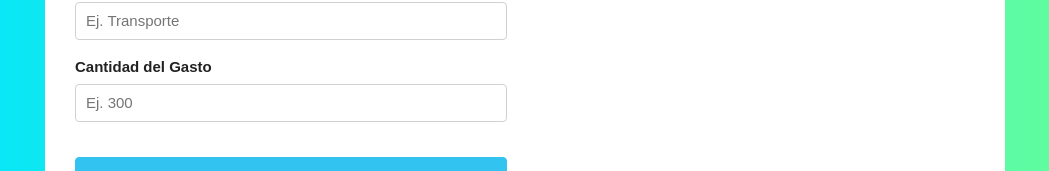
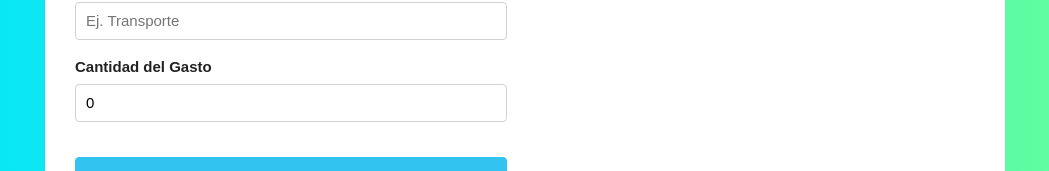
Before and after one commit to OsirisRoman/App-Presupuesto, a React (Create React App) app: page / in a window 1280 px wide. Shown: the part 446-617 px from the top of the page, without its empty margins (115-1164 px from the left). Built offline with nearby package versions, Linux system fonts and the light colour scheme.

Commit message:
Se añadió la lógica del componente Formulario.
Se agregaron states y funciones que permitirán al usuario agregar
gastos y llevar el conteo de los mismos.

```diff
--- a/package.json
+++ b/package.json
@@ -6,6 +6,7 @@
     "@testing-library/jest-dom": "^5.11.4",
     "@testing-library/react": "^11.1.0",
     "@testing-library/user-event": "^12.1.10",
+    "nanoid": "^3.1.16",
     "react": "^17.0.1",
     "react-dom": "^17.0.1",
     "react-scripts": "4.0.0",
--- a/src/App.js
+++ b/src/App.js
@@ -6,6 +6,13 @@ function App() {
   //Definir el state del presupuesto y del restante
   const [presupuesto, setPresupuesto] = useState(0);
   const [restante, setRestante] = useState(0);
+  const [gastos, setGastos] = useState([]);
+
+  //Agregar nuevo gasto
+  const agregarNuevoGasto = (gasto) => {
+    setRestante(presupuesto - gasto);
+    setGastos([...gastos, gasto]);
+  };
 
   return (
     <div className='container'>
@@ -15,7 +22,7 @@ function App() {
           <Pregunta setPresupuesto={setPresupuesto} setRestante={setRestante} />
           <div className='row'>
             <div className='one-half column'>
-              <Formulario />
+              <Formulario agregarNuevoGasto={agregarNuevoGasto} />
             </div>
             <div className='one-half column'>2</div>
           </div>
--- a/src/Componentes/Formulario/Formulario.jsx
+++ b/src/Componentes/Formulario/Formulario.jsx
@@ -1,9 +1,50 @@
-import React from 'react';
+import React, { useState } from 'react';
 
-const Formulario = () => {
+import Error from '../Error/Error';
+import { nanoid } from 'nanoid';
+
+const Formulario = ({ agregarNuevoGasto }) => {
+  //State del gasto
+  const [nombreGasto, setNombreGasto] = useState('');
+  const [cantidadGasto, setCantidadGasto] = useState(0);
+  const [error, setError] = useState(false);
+
+  //Agregar Gasto
+  const agregarGasto = (e) => {
+    e.preventDefault();
+
+    //validar
+    if (
+      cantidadGasto < 1 ||
+      isNaN(cantidadGasto) ||
+      nombreGasto.trim() === ''
+    ) {
+      setError(true);
+      return;
+    }
+    setError(false);
+
+    //construir el gasto
+    const gasto = {
+      nombreGasto,
+      cantidadGasto,
+      id: nanoid(),
+    };
+
+    //pasar el gasto al componente principal
+    agregarNuevoGasto(gasto);
+
+    //resetear el form
+    setNombreGasto('');
+    setCantidadGasto(0);
+  };
+
   return (
-    <form>
+    <form onSubmit={agregarGasto}>
       <h2>Agrega tus gastos aquí</h2>
+      {error ? (
+        <Error mensajeDeError='Uno de los datos ingresado no es válido' />
+      ) : null}
       <div className='campo'>
         <label>Nombre del Gasto</label>
       </div>
@@ -11,10 +52,17 @@ const Formulario = () => {
         type='text'
         className='u-full-width'
         placeholder='Ej. Transporte'
+        onChange={(e) => setNombreGasto(e.target.value)}
       />
       <div className='campo'>
         <label>Cantidad del Gasto</label>
-        <input type='number' className='u-full-width' placeholder='Ej. 300' />
+        <input
+          type='number'
+          className='u-full-width'
+          placeholder='Ej. 300'
+          value={cantidadGasto}
+          onChange={(e) => setCantidadGasto(parseInt(e.target.value))}
+        />
       </div>
       <input
         type='submit'
```
Also changed, not shown: 1 other file (tests, documents, lock files or other folders).
